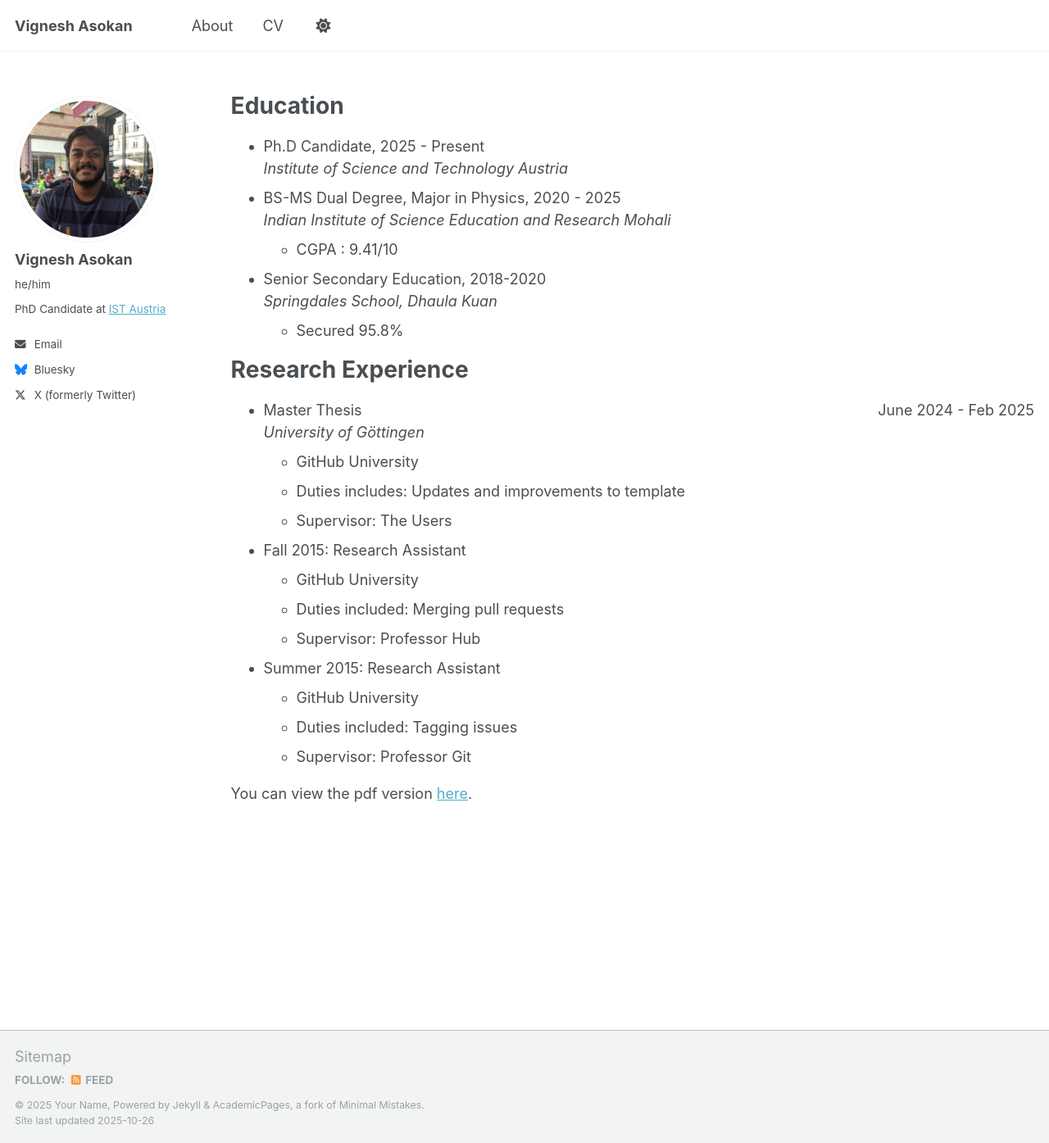
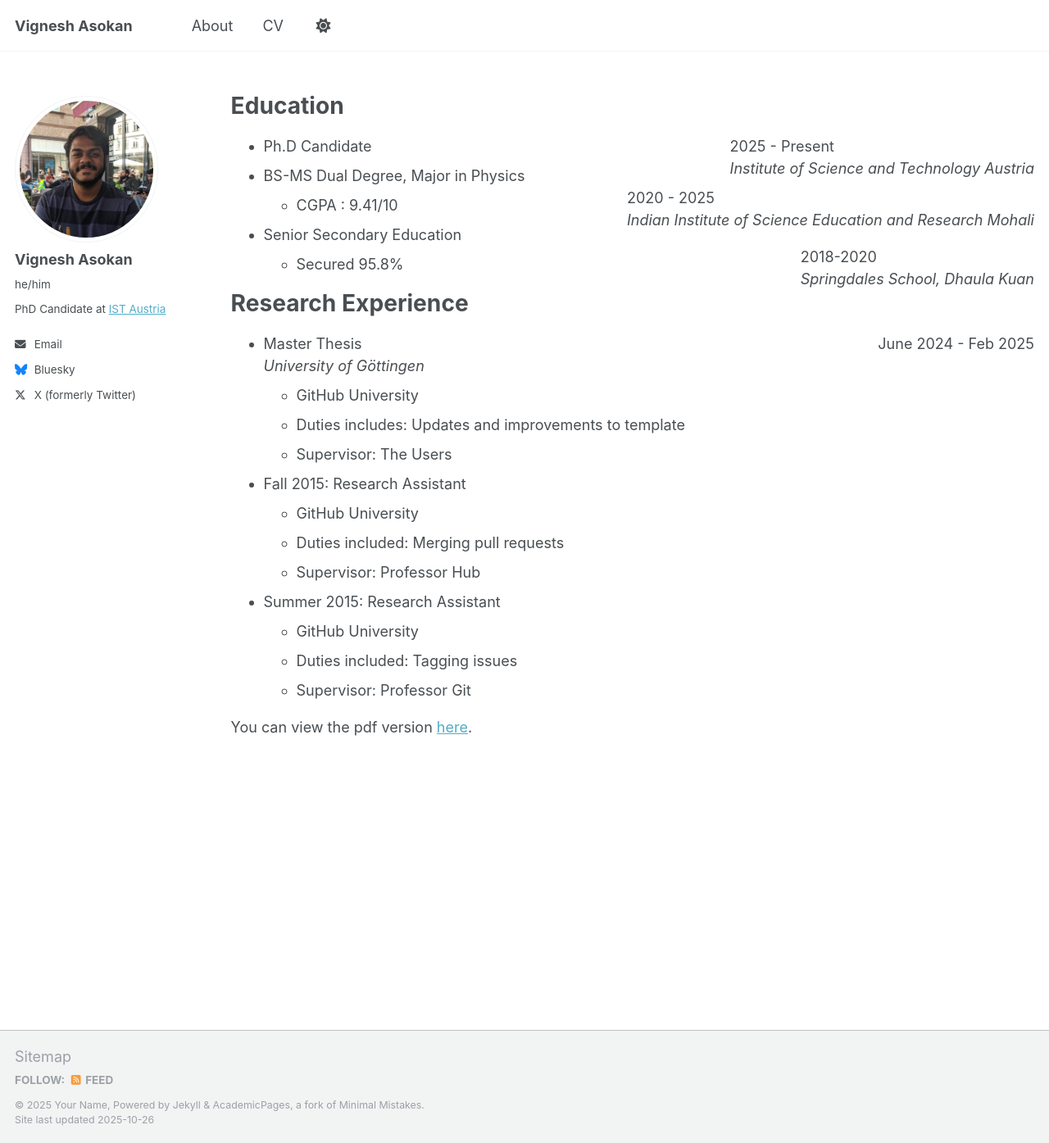
Before and after one commit to vigneshasokan31/vigneshasokan31.github.io, a Jekyll site: the page built from _pages/cv.md, in a window 1280 px wide and 1395 px high. Shown: the whole window at 82% size. Built offline with Jekyll 4.4.1, drawn with Linux system fonts in a browser that asks for light colours; a script that is not in the unit is left out.

Commit message:
Update cv.md

```diff
--- a/_pages/cv.md
+++ b/_pages/cv.md
@@ -11,12 +11,12 @@ redirect_from:
 
 Education
 ======
-* Ph.D Candidate, 2025 - Present
+* Ph.D Candidate <span style="float: right;">2025 - Present
   _Institute of Science and Technology Austria_
-* BS-MS Dual Degree, Major in Physics, 2020 - 2025
+* BS-MS Dual Degree, Major in Physics <span style="float: right;">2020 - 2025
   _Indian Institute of Science Education and Research Mohali_
   * CGPA : 9.41/10
-* Senior Secondary Education, 2018-2020
+* Senior Secondary Education <span style="float: right;">2018-2020
   _Springdales School, Dhaula Kuan_
   * Secured 95.8%
 
```
